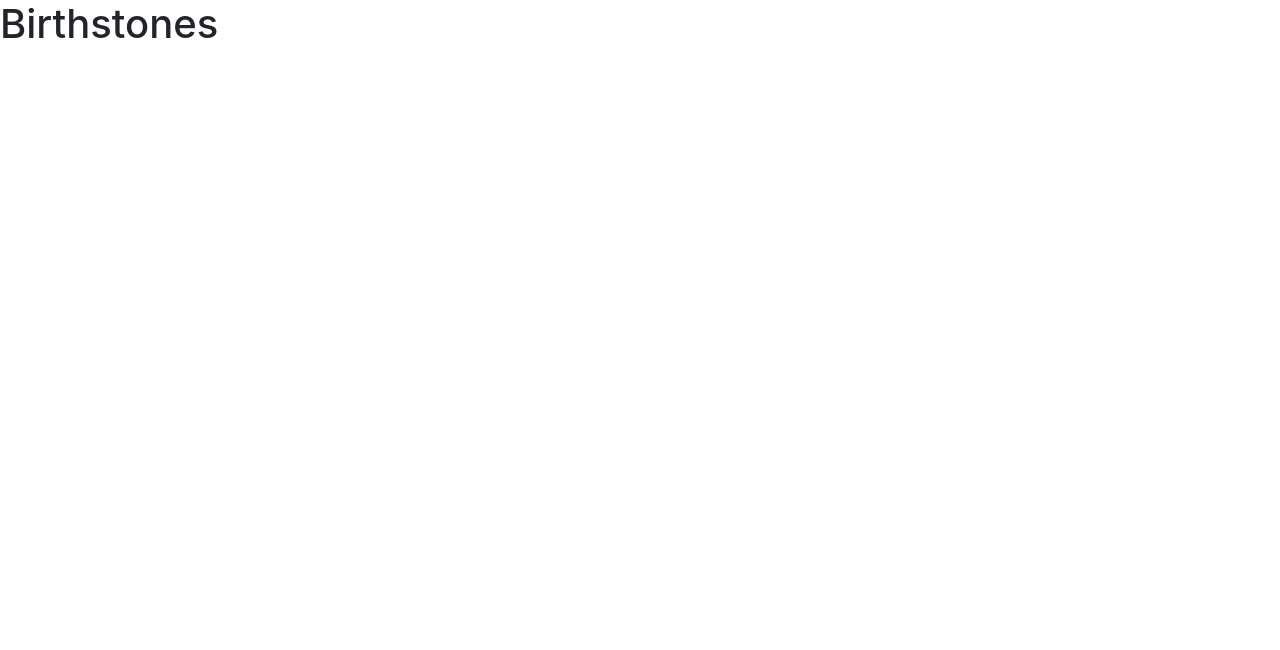
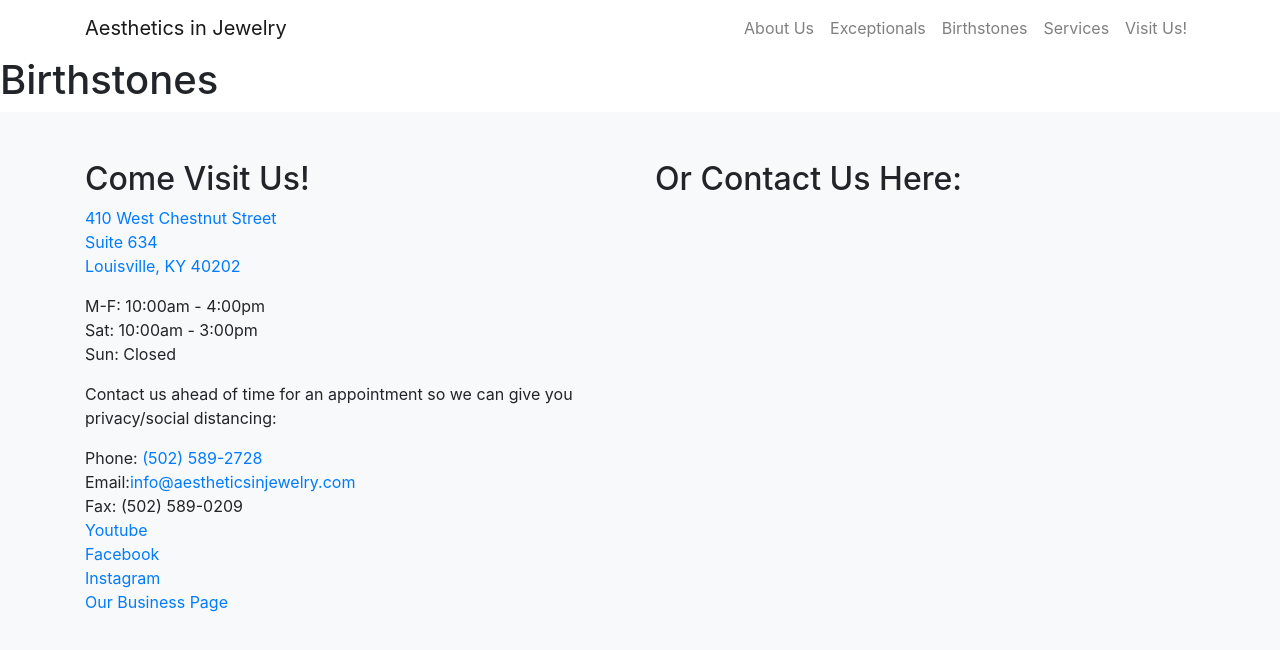
Before and after one commit to shadowlion/aestheticsinjewelry, a Next.js app: page /birthstones in a window 1280 px wide. Shown: the top 650 px of the page. Built offline with nearby package versions, Linux system fonts and the light colour scheme.

Commit message:
feat: scaffold initial layout + header and footer

```diff
--- /dev/null
+++ b/components/Footer.tsx
@@ -0,0 +1,80 @@
+const Footer = () => {
+  return (
+    <footer className="bg-light py-5">
+      <div className="container">
+        <div className="row d-flex justify-content-between">
+          <div className="col-md-6">
+            <h2>Come Visit Us!</h2>
+            <a
+              href="https://www.google.com/maps/place/410+W+Chestnut+St,+Louisville,+KY+40202/@38.2488751,-85.7606713,17z/data=!3m1!4b1!4m5!3m4!1s0x886972afaf855dd3:0x7fda89111b43c510!8m2!3d38.2488751!4d-85.7584826"
+              target="_blank"
+            >
+              <address>
+                410 West Chestnut Street
+                <br />
+                Suite 634
+                <br />
+                Louisville, KY 40202
+              </address>
+            </a>
+
+            <address>
+              M-F: 10:00am - 4:00pm
+              <br />
+              Sat: 10:00am - 3:00pm
+              <br />
+              Sun: Closed
+              <br />
+            </address>
+
+            <address>
+              <p>
+                Contact us ahead of time for an appointment so we can give you
+                privacy/social distancing:
+              </p>
+              Phone: <a href="tel:5025892728">(502) 589-2728</a>
+              <br />
+              Email:
+              <a href="mailto:info@aestheticsinjewelry.com">
+                info@aestheticsinjewelry.com
+              </a>
+              <br />
+              Fax: (502) 589-0209
+              <br />
+              <a
+                href="https://www.youtube.com/channel/UCnsJN9wV4YbptB8NmlXFVaQ"
+                target="_blank"
+              >
+                Youtube
+              </a>
+              <br />
+              <a
+                href="https://www.facebook.com/aestheticsinjewelry/"
+                target="_blank"
+              >
+                Facebook
+              </a>
+              <br />
+              <a
+                href="https://www.instagram.com/aestheticsinjewel/"
+                target="_blank"
+              >
+                Instagram
+              </a>
+              <br />
+              <a href="https://g.page/aestheticsinjewelry" target="_blank">
+                Our Business Page
+              </a>
+            </address>
+          </div>
+          <div className="col-md-6">
+            <h2>Or Contact Us Here:</h2>
+            {/* <ContactForm /> */}
+          </div>
+        </div>
+      </div>
+    </footer>
+  );
+};
+
+export default Footer;
--- /dev/null
+++ b/components/Header.tsx
@@ -0,0 +1,27 @@
+import Container from "react-bootstrap/Container";
+import Nav from "react-bootstrap/Nav";
+import Navbar from "react-bootstrap/Navbar";
+
+const Header = () => {
+  return (
+    <header>
+      <Navbar bg="transparent" variant="light" expand="lg">
+        <Container>
+          <Navbar.Brand href="/">Aesthetics in Jewelry</Navbar.Brand>
+          <Navbar.Toggle aria-controls="basic-navbar-nav" />
+          <Navbar.Collapse id="basic-navbar-nav">
+            <Nav className="ml-auto">
+              <Nav.Link href="/about">About Us</Nav.Link>
+              <Nav.Link href="/exceptionals">Exceptionals</Nav.Link>
+              <Nav.Link href="/birthstones">Birthstones</Nav.Link>
+              <Nav.Link href="/services">Services</Nav.Link>
+              <Nav.Link href="/visit">Visit Us!</Nav.Link>
+            </Nav>
+          </Navbar.Collapse>
+        </Container>
+      </Navbar>
+    </header>
+  );
+};
+
+export default Header;
--- /dev/null
+++ b/components/Layout.tsx
@@ -0,0 +1,14 @@
+import Header from "./Header";
+import Footer from "./Footer";
+
+const Layout = ({ children, ...pageProps }) => {
+  return (
+    <>
+      <Header />
+      <main>{children}</main>
+      <Footer />
+    </>
+  );
+};
+
+export default Layout;
--- a/pages/_app.tsx
+++ b/pages/_app.tsx
@@ -1,16 +1,11 @@
 import "bootstrap/dist/css/bootstrap.min.css";
-// import Header from "../components/Header";
-// import Footer from "../components/Footer";
+import Layout from "../components/Layout";
 
 const App = ({ Component, pageProps }) => {
   return (
-    <>
-      {/* <Header /> */}
-      <main>
-        <Component {...pageProps} />
-      </main>
-      {/* <Footer /> */}
-    </>
+    <Layout>
+      <Component {...pageProps} />
+    </Layout>
   );
 };
 
```
